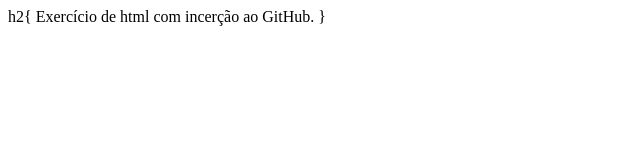
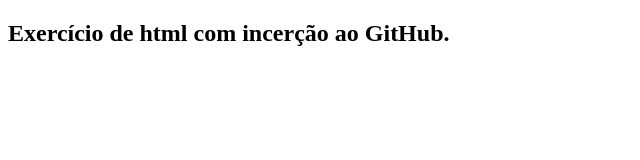
Before and after one commit to alexandreguenther-source/nov_repo, a plain HTML site: page repo_1/index.html in a window 1280 px wide. Shown: the whole page, without its empty margins (0-640 px from the left). Drawn offline with Linux system fonts and the light colour scheme.

Commit message:
Feito as modificações de correção no h2

```diff
--- a/repo_1/index.html
+++ b/repo_1/index.html
@@ -6,9 +6,9 @@
     <title>Document</title>
 </head>
 <body>
-    h2{
-        Exercício de html com incerção ao GitHub.
-    }
+  <h2>
+        Exercício de html com incerção ao GitHub.</h2>
+
 
 </body>
 </html>
```
